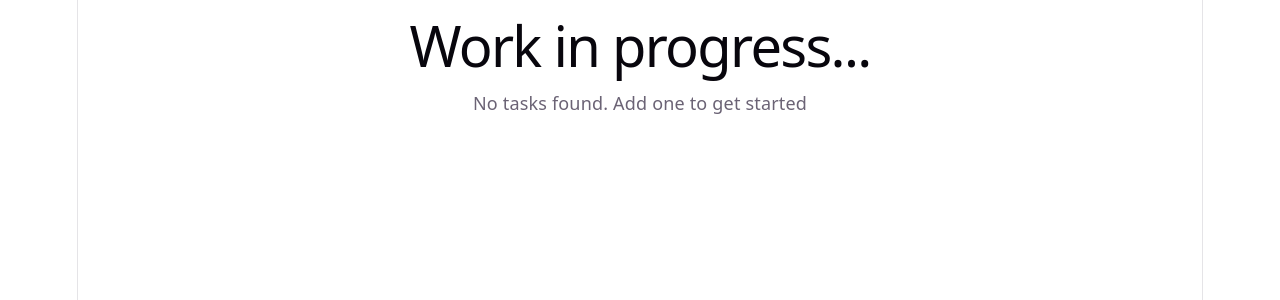
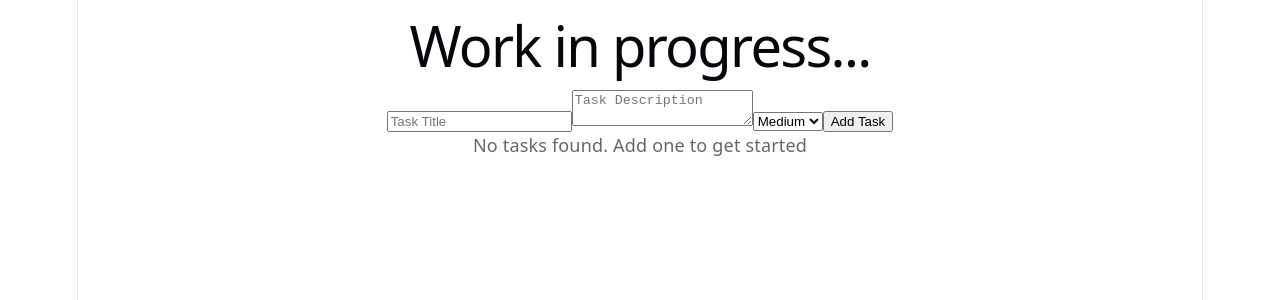
Before and after one commit to calv511/task-manager, a React (Vite) app: page / in a window 1280 px wide. Shown: the top 300 px of the page. Built offline with nearby package versions, Linux system fonts and the light colour scheme.

Commit message:
add AddTaskForm component and integrate with TaskProvider for task management

```diff
--- a/src/App.tsx
+++ b/src/App.tsx
@@ -1,12 +1,17 @@
 import './App.css'
 import Dashboard from './pages/Dashboard'
+import { TaskProvider } from './context/TaskContext'
+import AddTaskForm from './components/AddTaskForm'
 
 function App() {
 
   return (
     <>
       <h1>Work in progress...</h1>
-      <Dashboard />
+      <TaskProvider>
+        <AddTaskForm />
+        <Dashboard />
+      </TaskProvider>
     </>
   )
 }
--- /dev/null
+++ b/src/components/AddTaskForm.tsx
@@ -0,0 +1,43 @@
+import { useState } from "react";
+import { useTasks } from "../context/TaskContext";
+
+function AddTaskForm() {
+    const [title, setTitle] = useState("");
+    const [description, setDescription] = useState("");
+    const [priority, setPriority] = useState("Medium");
+
+    const { addTask } = useTasks();
+
+    const handleSumbit = (e: React.FormEvent) => {
+        e.preventDefault();
+        addTask({ title, description, priority });
+        setTitle("");
+        setDescription("");
+        setPriority("Medium");
+    }
+
+    return (
+        <form onSubmit={handleSumbit} className="add-task-form">
+            <input
+                type="text"
+                placeholder="Task Title"
+                value={title}
+                onChange={(e) => setTitle(e.target.value)}
+                required
+            />
+            <textarea
+                placeholder="Task Description"
+                value={description}
+                onChange={(e) => setDescription(e.target.value)}
+            />
+            <select value={priority} onChange={(e) => setPriority(e.target.value)}>
+                <option value="Low">Low</option>
+                <option value="Medium">Medium</option>
+                <option value="High">High</option>
+            </select>
+            <button type="submit">Add Task</button>
+        </form>
+    );
+}
+
+export default AddTaskForm;
```
